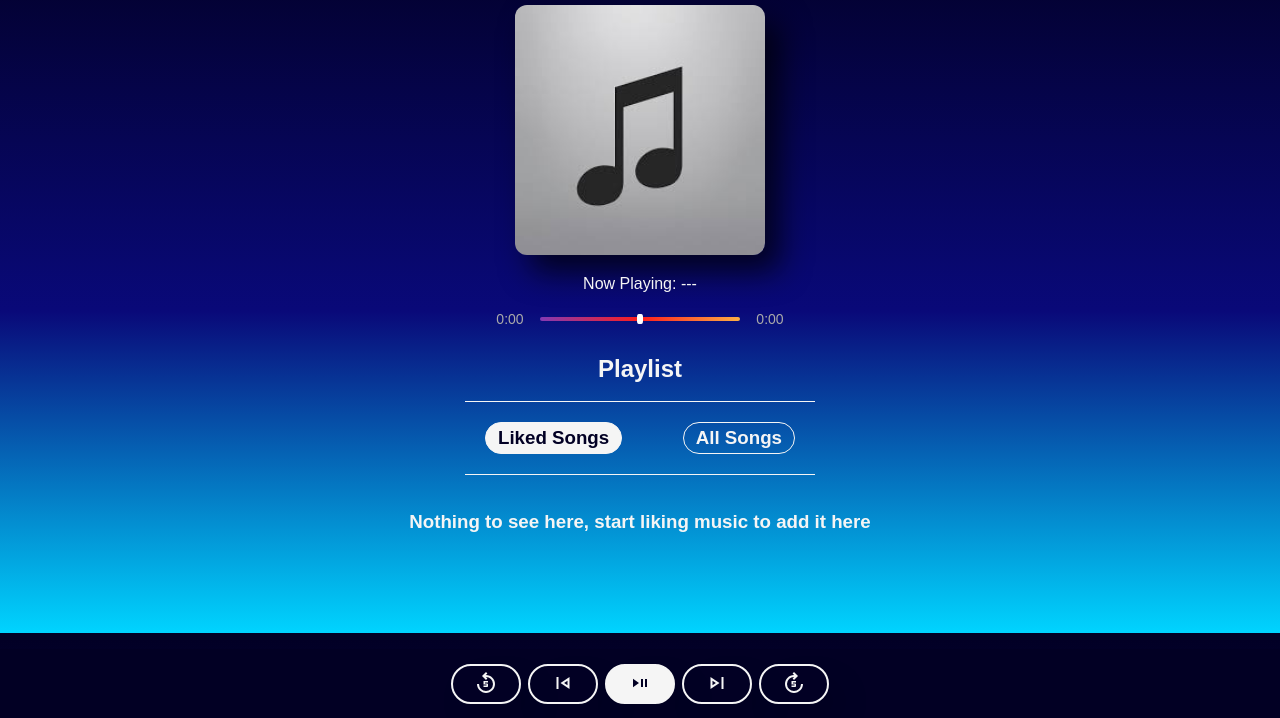
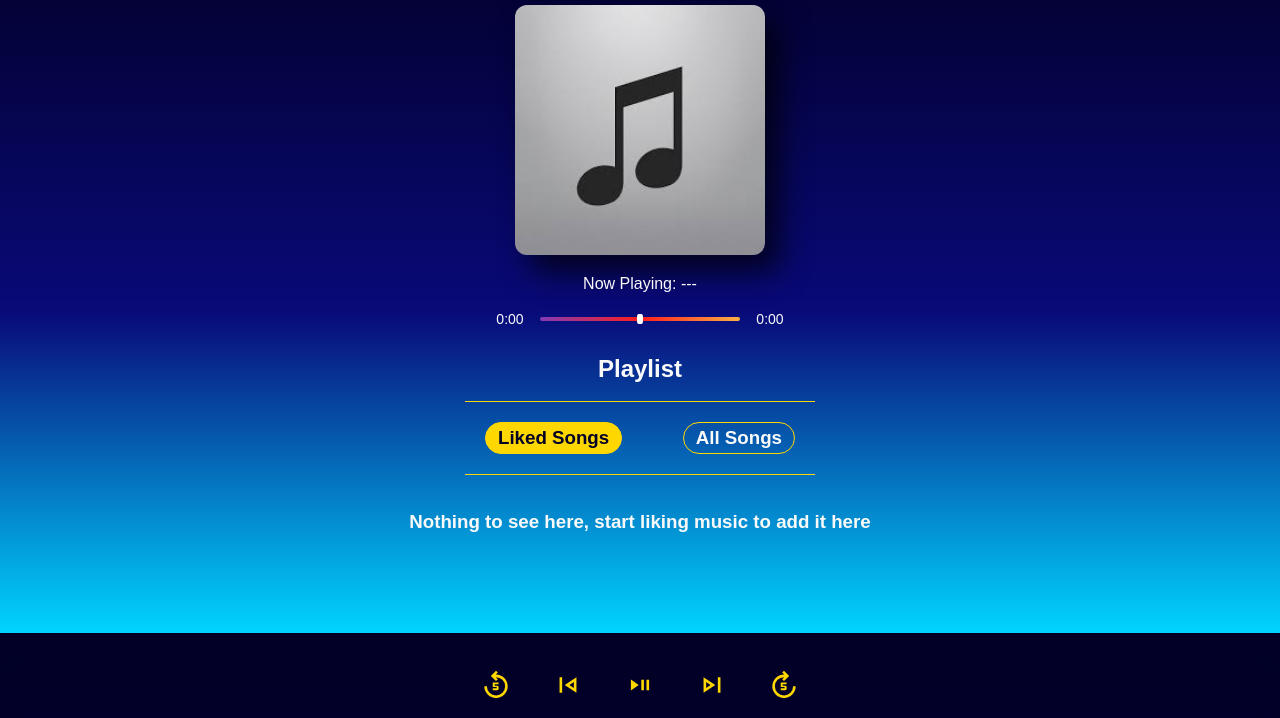
Before and after one commit to SakthivelDurai47/Music_app, a plain HTML site: page index.html in a window 1280 px wide. Shown: the part 82-800 px from the top of the page. Drawn offline with Linux system fonts and the light colour scheme.

Commit message:
small ui changes

```diff
--- a/style.css
+++ b/style.css
@@ -1,3 +1,9 @@
+:root {
+  --primary-color: #020024;
+  --secondary-color: gold;
+  --text-color: #fafafa;
+}
+
 * {
   padding: 0;
   margin: 0;
@@ -6,14 +12,14 @@
 }
 
 body {
-  background: #020024;
+  background: var(--primary-color);
   background: linear-gradient(
     180deg,
     rgba(2, 0, 36, 1) 0%,
     rgba(9, 9, 121, 1) 55%,
     rgba(0, 212, 255, 1) 100%
   );
-  color: whitesmoke;
+  color: var(--text-color);
   display: flex;
   flex-direction: column;
   justify-content: center;
@@ -26,12 +32,12 @@ main {
   justify-content: center;
   align-items: center;
   margin-top: 20px;
-
-  /* min-height: 90vh; */
   text-align: center;
-
   padding: 10px;
   border-radius: 8px;
+  h1 {
+    color: var(--secondary-color);
+  }
 }
 .timeline {
   display: flex;
@@ -40,7 +46,7 @@ main {
   gap: 10px;
   span {
     font-size: 14px;
-    color: #aaa;
+    color: var(--text-color);
     width: 40px;
     text-align: center;
   }
@@ -86,34 +92,27 @@ main {
 
 #controls {
   display: flex;
-  background-color: #020024;
-  border-top: 1px solid #020024;
+  background-color: #0200249e;
+  z-index: 1;
+  backdrop-filter: blur(8px);
   justify-content: center;
   align-items: center;
-  gap: 3px;
+  gap: 2px;
   width: 100%;
   padding: 12px;
   position: fixed;
   bottom: 0;
-  #pause {
-    background-color: whitesmoke;
+  button {
+    border: none;
+    width: 70px;
+    height: 40px;
+    font-weight: bold;
+    border-radius: 300px;
+    background: none;
     svg {
-      fill: #020024;
+      scale: 1.3;
+      fill: var(--secondary-color);
     }
-  }
-}
-
-button {
-  width: 70px;
-  height: 40px;
-  font-weight: bold;
-  border: 2px solid whitesmoke;
-  border-radius: 300px;
-  background: none;
-  box-shadow: 15px 17px 30px rgba(0, 0, 0, 0.1);
-  margin: 2px;
-  svg {
-    fill: whitesmoke;
   }
 }
 
@@ -134,19 +133,20 @@ button:hover {
     font-weight: bold;
     gap: 10px;
     margin-top: 8px;
-    background-color: #020024;
-    color: whitesmoke;
+    background-color: #0200249e;
+    backdrop-filter: blur(6px);
+    color: var(--text-color);
     padding: 8px;
     box-shadow: 4px 5px 15px rgba(0, 0, 0, 0.1);
     border-radius: 16px;
-    border: 1px solid whitesmoke;
+    border: 1px solid var(--text-color);
     img {
       border-radius: 8px;
     }
     button {
       width: 30px;
       height: 30px;
-      border-radius: 100px;
+      background: none;
       display: flex;
       justify-content: flex-end;
       border: none;
@@ -157,16 +157,18 @@ button:hover {
 
 .liked {
   button:first-of-type {
+    cursor: pointer;
     svg {
-      fill: lightcoral;
+      fill: crimson;
     }
   }
 }
 
 .playing {
   button:last-of-type {
+    cursor: pointer;
     svg {
-      fill: lightgreen;
+      fill: lawngreen;
     }
   }
 }
@@ -178,21 +180,22 @@ button:hover {
   width: 350px;
   margin: auto;
   padding: 20px;
-  border-bottom: 1px solid whitesmoke;
-  border-top: 1px solid whitesmoke;
+  border-bottom: 1px solid var(--secondary-color);
+  border-top: 1px solid var(--secondary-color);
   h3 {
-    border: 1px solid whitesmoke;
+    border: 1px solid var(--secondary-color);
     padding: 4px 12px;
     border-radius: 100px;
     cursor: pointer;
   }
 }
+
 #allSongs {
   display: none;
   margin: auto;
 }
 
 .active {
-  background-color: whitesmoke;
-  color: #020024;
+  background-color: var(--secondary-color);
+  color: var(--primary-color);
 }
```
